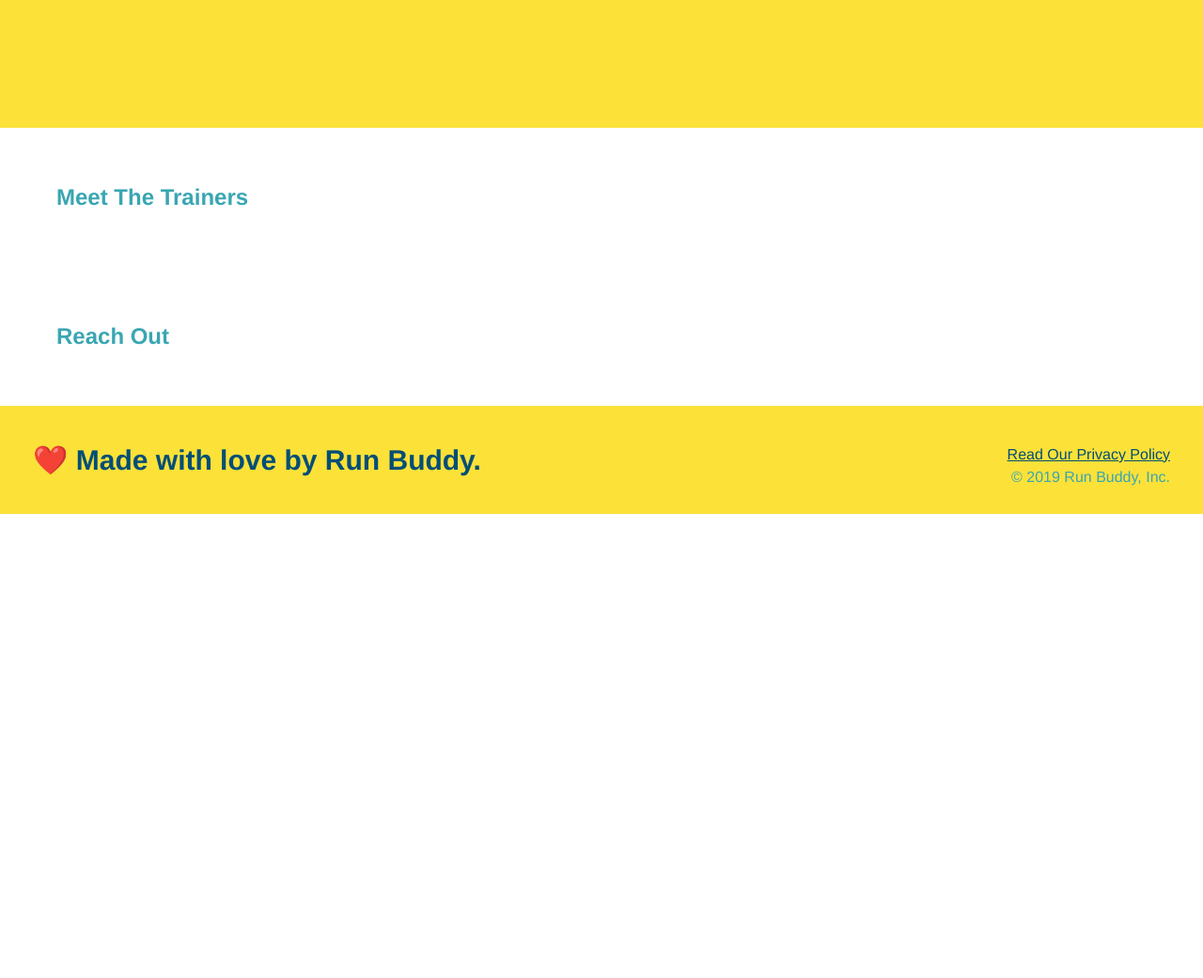
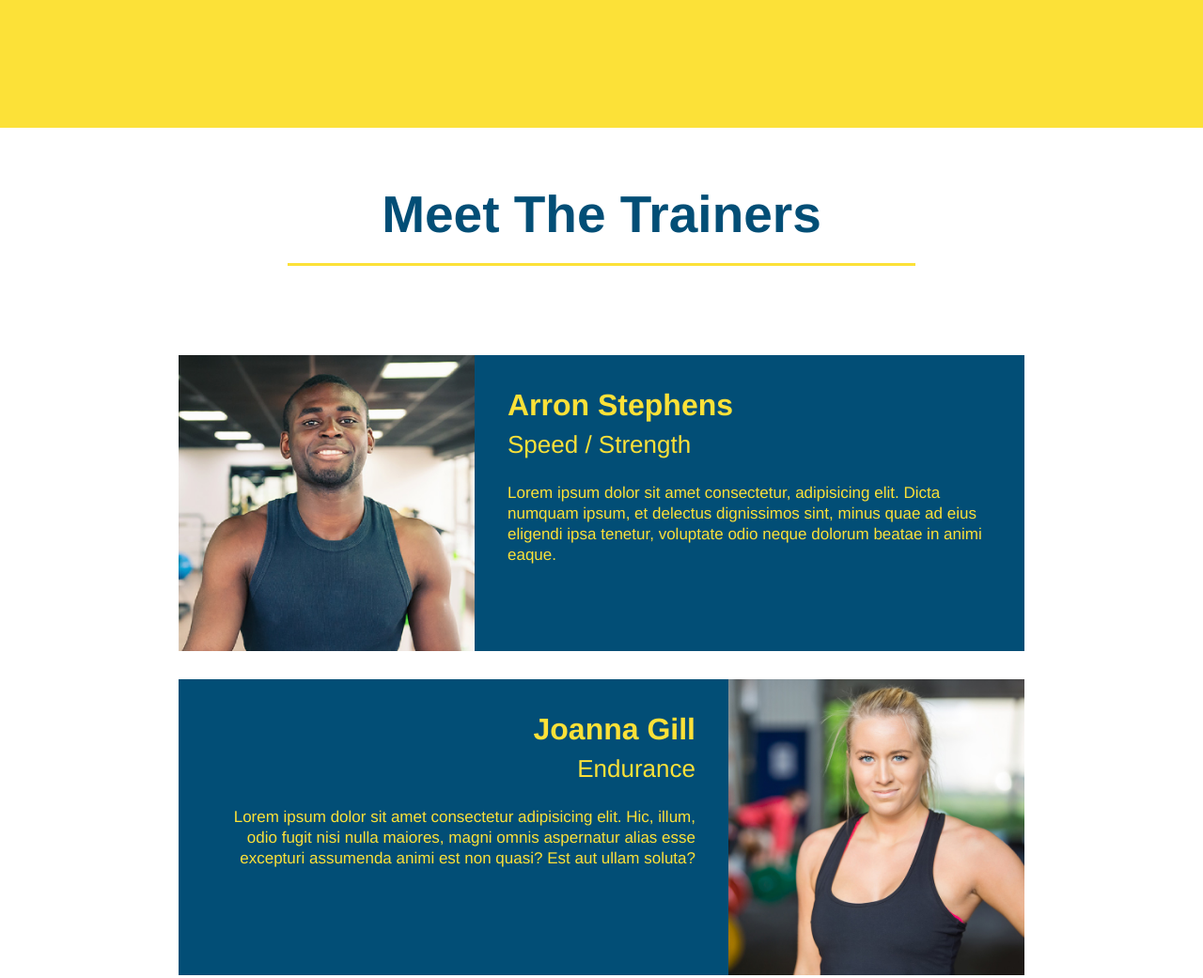
Before and after one commit to mews0/run-buddy, a plain HTML site: page index.html in a window 1280 px wide. Shown: the part 2520-3561 px from the top of the page at 94% size. Before the commit the page ends 3067 px from the top, so only its background shows below. Drawn offline with Linux system fonts and the light colour scheme.

Commit message:
meet the trainers section

```diff
--- a/assets/css/style.css
+++ b/assets/css/style.css
@@ -140,23 +140,6 @@ section {
     background: #fce138;
 }
 
-.section-title {
-    font-size: 55px;
-    color: #024e76;
-    margin-bottom: 35px;
-    padding: 0 100px 20px 100px;
-    display: inline-block;
-    border-bottom: 3px solid;
-}
-
-.primary-border {
-    border-color: #fce138;
-}
-
-.secondary-border {
-    border-color: #39a6b2;
-}
-
 .steps div {
     margin-bottom: 80px;
 }
@@ -180,3 +163,66 @@ section {
 .steps span {
     font-size: 38px;
 }
+.section-title {
+    font-size: 55px;
+    color: #024e76;
+    margin-bottom: 35px;
+    padding: 0 100px 20px 100px;
+    display: inline-block;
+    border-bottom: 3px solid;
+}
+
+.primary-border {
+    border-color: #fce138;
+}
+
+.secondary-border {
+    border-color: #39a6b2;
+}
+
+.trainers {
+    text-align: center;
+}
+
+.trainer {
+    width: 900px;
+    margin: 0 auto 30px auto;
+    background: #024e76;
+    color: #fce138;
+    overflow: auto;
+}
+
+.trainer img {
+    width: 35%;
+    float: left;
+}
+
+.trainer-bio {
+    padding: 35px;
+    float: left;
+    width: 65%;
+}
+
+.text-left {
+    text-align: left;
+}
+
+.text-right {
+    text-align: right;
+}
+
+.trainer-bio h3 {
+    font-size: 32px;
+    margin-bottom: 8px;
+}
+
+.trainer-bio h4 {
+    font-weight: lighter;
+    font-size: 26px;
+    margin-bottom: 25px;
+}
+
+.trainer-bio p {
+    font-size: 17px;
+    line-height: 1.3;
+}
--- a/index.html
+++ b/index.html
@@ -106,9 +106,45 @@
     </section>
 
     <!-- "meet the trainers" section -->
-    <section>
-        <h2>Meet The Trainers</h2>
+    <section id="your-trainers" class="trainers">
+        <h2 class="section-title primary-border">Meet The Trainers</h2>
     </section>
+
+    <!-- first trainer bio -->
+    <article class="trainer">
+        <img src="./assets/images/trainer-1.jpg" alt="Arron Stephens in his workout clothes, ready to pump iron" />
+        <div class="trainer-bio text-left">
+            <h3>Arron Stephens</h3>
+            <h4>Speed / Strength</h4>
+            <p>
+                Lorem ipsum dolor sit amet consectetur, adipisicing elit. Dicta numquam ipsum, et delectus dignissimos sint, minus quae ad eius eligendi ipsa tenetur, voluptate odio neque dolorum beatae in animi eaque.
+            </p>
+        </div>
+    </article>
+
+    <!-- second trainer bio -->
+    <article class="trainer">
+        <div class="trainer-bio text-right">
+            <h3>Joanna Gill</h3>
+            <h4>Endurance</h4>
+            <p>
+                Lorem ipsum dolor sit amet consectetur adipisicing elit. Hic, illum, odio fugit nisi nulla maiores, magni omnis aspernatur alias esse excepturi assumenda animi est non quasi? Est aut ullam soluta?
+            </p>
+        </div>
+        <img src="./assets/images/trainer-2.jpg" alt="Joanna Gill cooling off after a workout" />
+    </article>
+
+    <!-- third trainer bio -->
+    <article class="trainer">
+        <img src="./assets/images/trainer-3.jpg" alt="Harry Smith wearing a headband and lifting comically small pink weights" />
+        <div class="trainer-bio text-left">
+            <h3>Harry "the Headband" Smith</h3>
+            <h4>Strength</h4>
+            <p>
+                Lorem ipsum dolor sit amet consectetur adipisicing elit. Adipisci molestiae obcaecati ex nam dolores ipsam quas at. Dolore dicta laboriosam necessitatibus optio placeat veritatis officiis nemo nisi inventore quam. Blanditiis.
+            </p>
+        </div>
+    </article>
 
     <!-- "reach out" section -->
     <section>
```
Also changed, not shown: assets/images/trainer-1.jpg (added), assets/images/trainer-2.jpg (added), assets/images/trainer-3.jpg (added).
